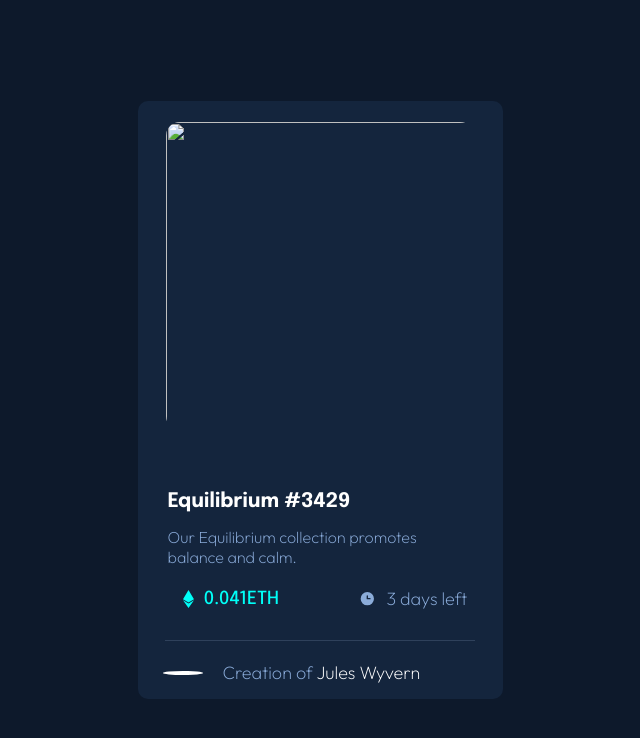
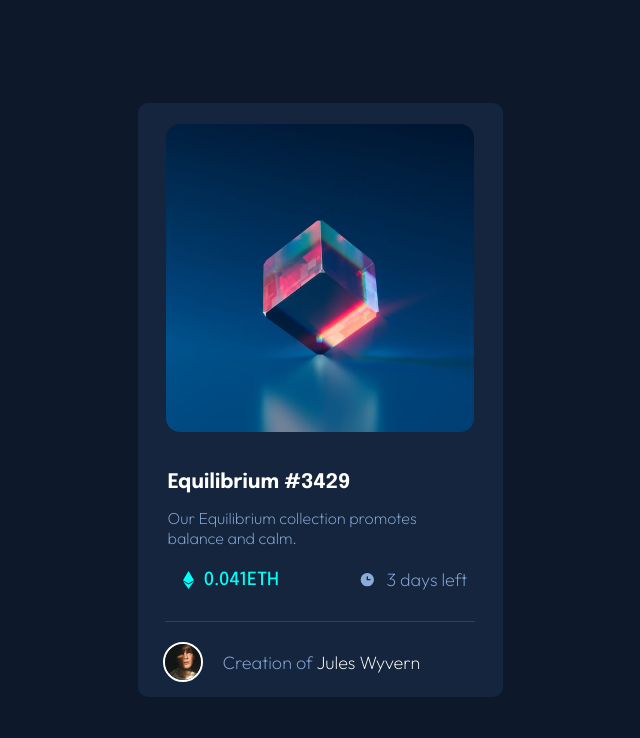
Before and after one commit to Ychnightder/NFT-preview, a plain HTML site: page index.html in a window 1280 px wide. Shown: the whole page, without its empty margins (320-960 px from the left). Drawn offline with Linux system fonts and the light colour scheme; the site is published under a folder, as on GitHub Pages, so addresses that start at the root find nothing.

Commit message:
Update index.html

```diff
--- a/index.html
+++ b/index.html
@@ -13,7 +13,7 @@
       <div class="box">
         <div class="img">
           <div class="fixe">
-          <img src="/images/image-equilibrium.jpg" alt="">
+          <img src="./images/image-equilibrium.jpg" alt="">
           <div class="divColor">
             <svg class="view" width="48" height="48" xmlns="http://www.w3.org/2000/svg"><g fill="none" fill-rule="evenodd"><path d="M0 0h48v48H0z"/><path d="M24 9C14 9 5.46 15.22 2 24c3.46 8.78 12 15 22 15 10.01 0 18.54-6.22 22-15-3.46-8.78-11.99-15-22-15Zm0 25c-5.52 0-10-4.48-10-10s4.48-10 10-10 10 4.48 10 10-4.48 10-10 10Zm0-16c-3.31 0-6 2.69-6 6s2.69 6 6 6 6-2.69 6-6-2.69-6-6-6Z" fill="#FFF" fill-rule="nonzero"/></g></svg>
           </div>
@@ -35,7 +35,7 @@
           </div>
           <div class="line"></div>
           <div class="Avatar">
-            <img src="/images/image-avatar.png" alt="">
+            <img src="./images/image-avatar.png" alt="">
             <p>Creation of <span>Jules Wyvern</span></p>
           </div>
       </div>
```
